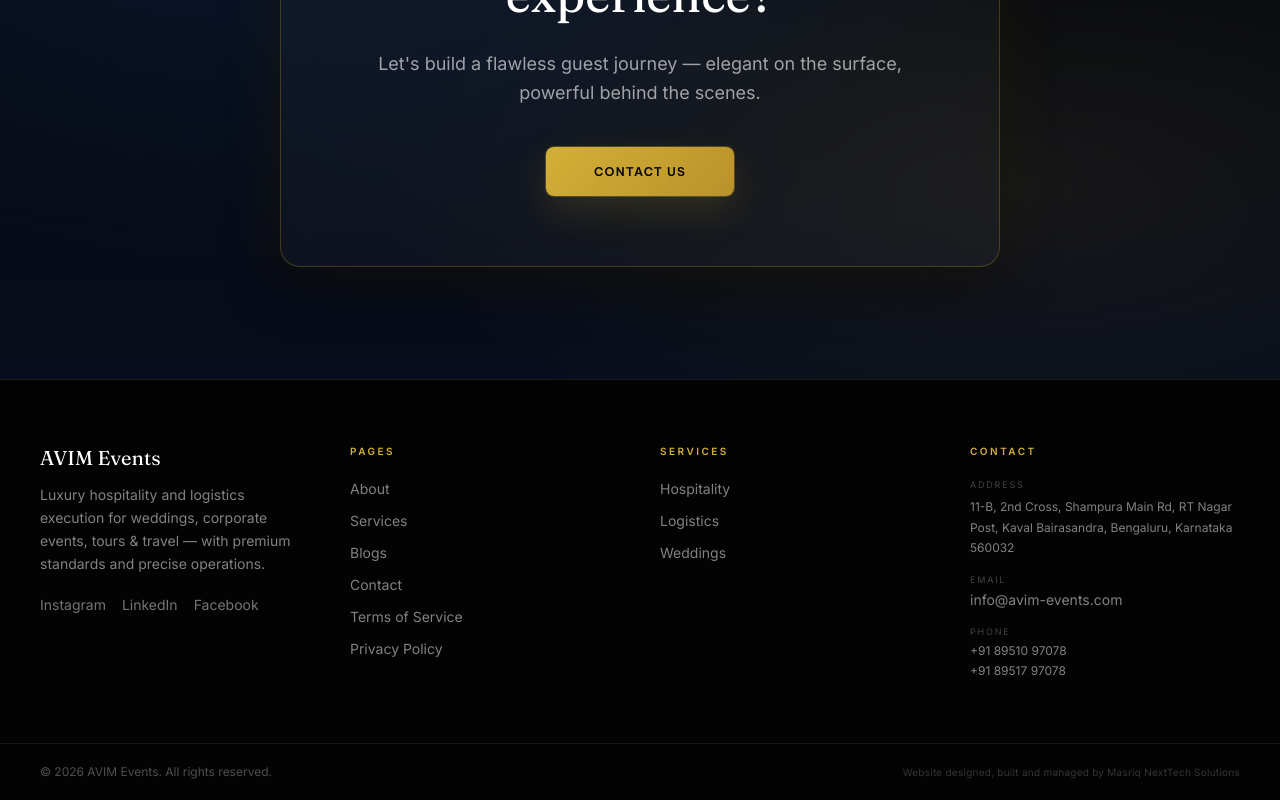
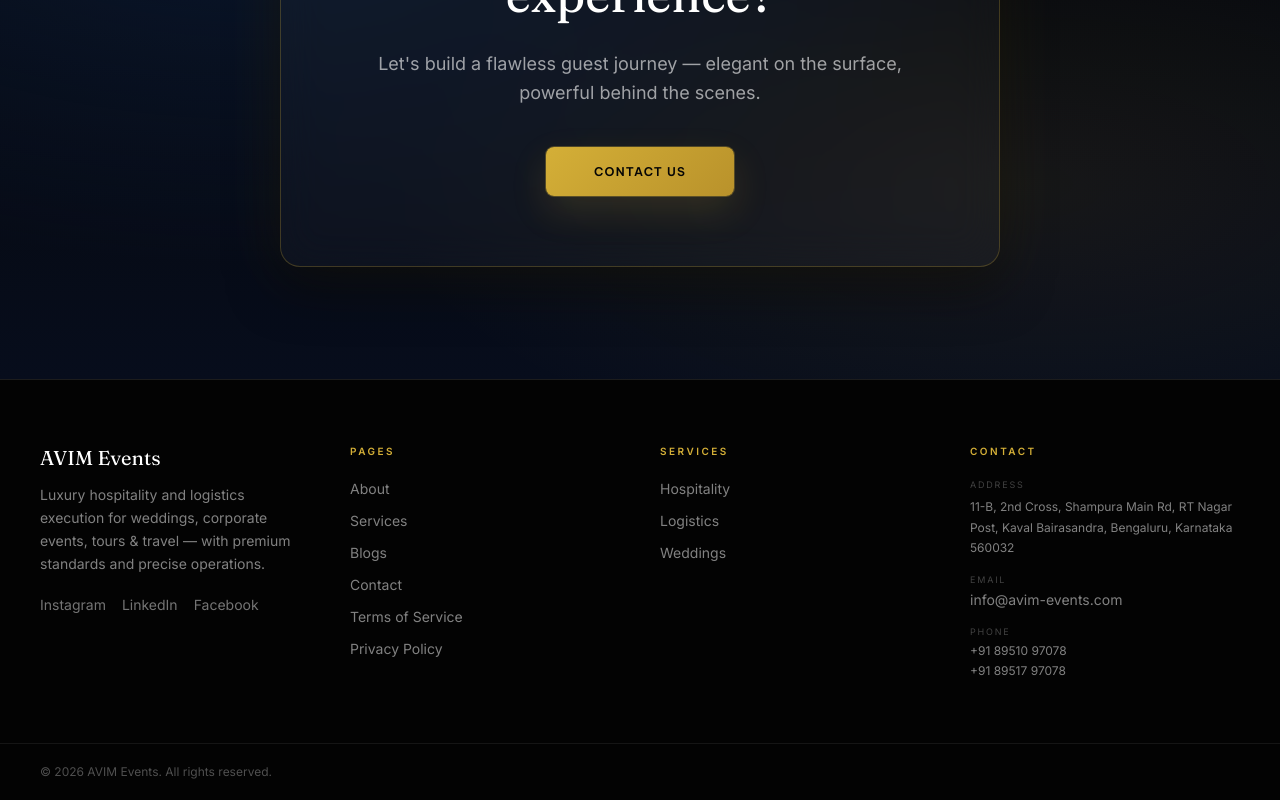
Before and after one commit to kamalkumar7/AVIM-EVENTS, a Next.js app: page / in a window 1280 px wide. Shown: the part 7099-7899 px from the top of the page. Built offline with nearby package versions, Linux system fonts and the light colour scheme; no server answers; the database is empty.

Commit message:
footer fixes

```diff
--- a/src/components/Footer.jsx
+++ b/src/components/Footer.jsx
@@ -80,7 +80,7 @@ export default function Footer({ config = {} }) {
 
       <div className="border-t border-white/[0.07] px-6 md:px-10 py-5 max-w-7xl mx-auto flex flex-col md:flex-row justify-between items-center gap-3">
         <p className="font-inter text-xs text-white/30">{copyright}</p>
-        <p className="font-inter text-[10px] text-white/20 tracking-wide">Website designed, built and managed by Masriq NextTech Solutions</p>
+        {/* <p className="font-inter text-[10px] text-white/20 tracking-wide">Website designed, built and managed by Masriq NextTech Solutions</p> */}
       </div>
     </footer>
   );
```
